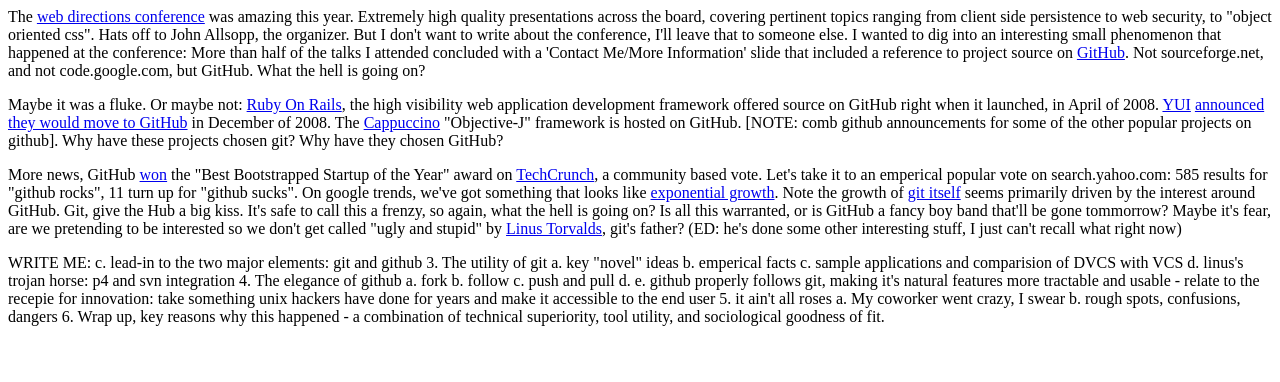
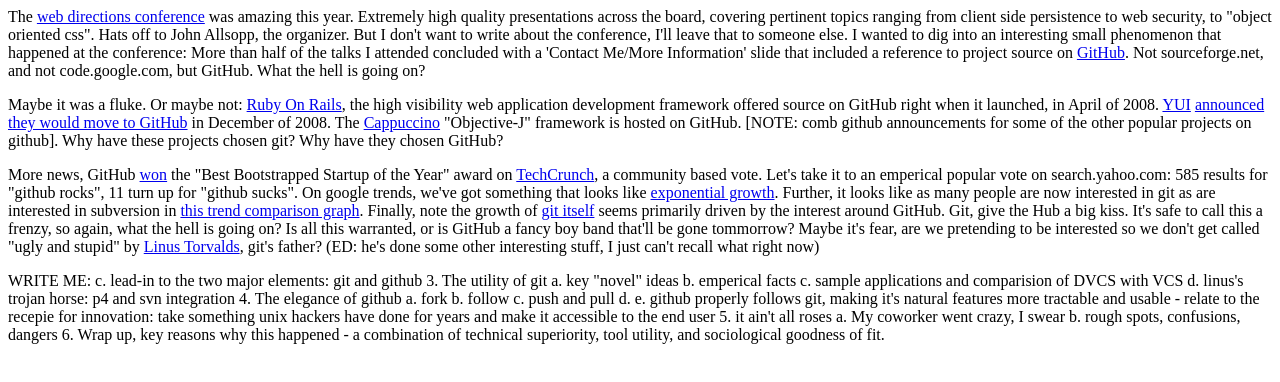
Before and after one commit to davglass/ydn-github-post, a plain HTML site: page git_and_github.html in a window 1280 px wide. Drawn offline with Linux system fonts and the light colour scheme.

Commit message:
add comparison graph of git vs. svn (note: svn did better than subversion)

```diff
--- a/git_and_github.html
+++ b/git_and_github.html
@@ -38,7 +38,10 @@
 	search.yahoo.com: 585 results for "github rocks", 11 turn up for
 	"github sucks".  On google trends, we've got something that looks like
 	<a href="http://www.google.com/trends?q=github">exponential growth</a>.
-    Note the growth of <a href="http://www.google.com/trends?q=git&ctab=0&geo=all&date=all&sort=0">git itself</a> seems primarily driven by the interest
+    Further, it looks like as many people are now interested in git as are
+	interested in subversion in
+	<a href="http://www.google.com/trends?q=svn%2Cgit&ctab=0&geo=all&date=all&sort=1">this trend comparison graph</a>.
+    Finally, note the growth of <a href="http://www.google.com/trends?q=git&ctab=0&geo=all&date=all&sort=0">git itself</a> seems primarily driven by the interest
     around GitHub.  Git, give the Hub a big kiss.  It's safe to call
     this a frenzy, so again, what the hell is going on?  Is all this
     warranted, or is GitHub a fancy boy band that'll be gone tommorrow?
```
